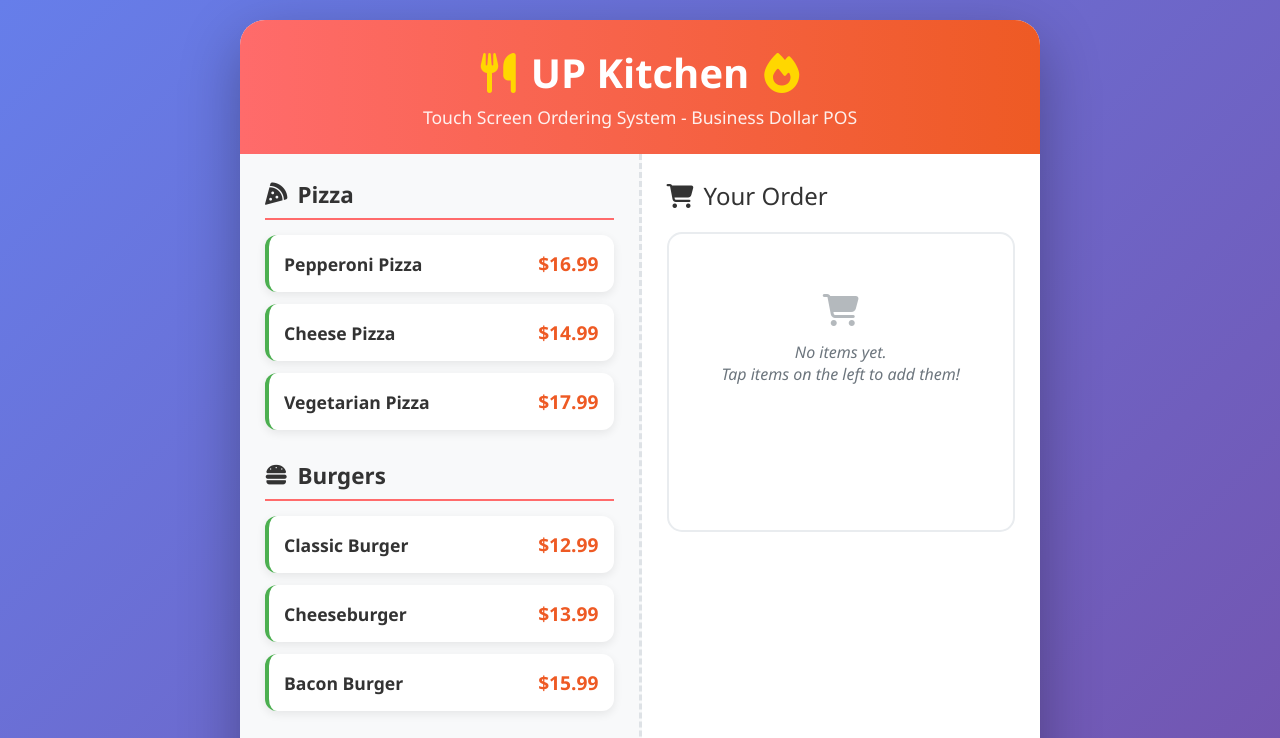
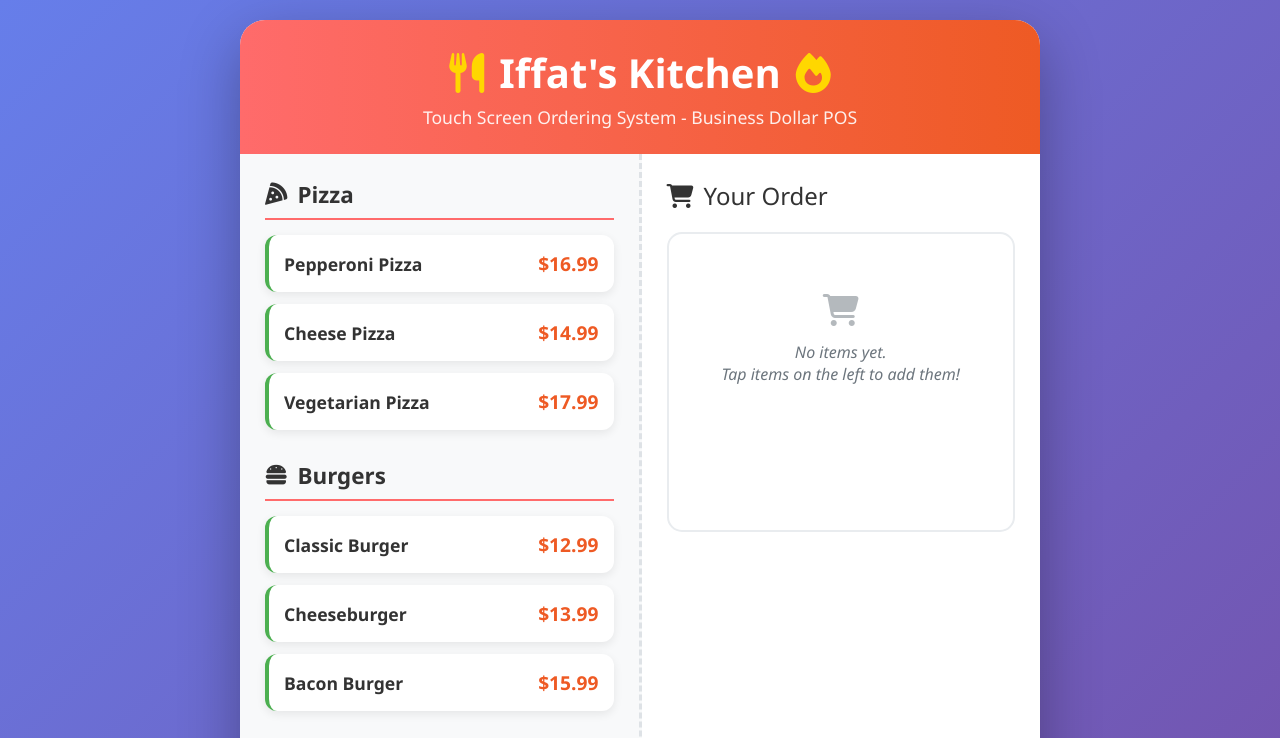
Before and after one commit to TheMaster786/dollarandupkitchen, a website: page index.html in a window 1280 px wide. Shown: the top 738 px of the page. Drawn offline with Linux system fonts and the light colour scheme.

Commit message:
Update index.html

```diff
--- a/index.html
+++ b/index.html
@@ -3,7 +3,7 @@
 <head>
     <meta charset="UTF-8">
     <meta name="viewport" content="width=device-width, initial-scale=1.0">
-    <title>UP Kitchen - Order Kiosk</title>
+    <title>Iffat's Kitchen - Order Kiosk</title>
     <link rel="stylesheet" href="https://cdnjs.cloudflare.com/ajax/libs/font-awesome/6.4.0/css/all.min.css">
     <style>
         * {
@@ -287,7 +287,7 @@
 <body>
     <div class="kiosk-container">
         <div class="header">
-            <h1><i class="fas fa-utensils"></i> UP Kitchen <i class="fas fa-fire"></i></h1>
+            <h1><i class="fas fa-utensils"></i> Iffat's Kitchen <i class="fas fa-fire"></i></h1>
             <p>Touch Screen Ordering System - Business Dollar POS</p>
         </div>
 
@@ -573,7 +573,7 @@
                     showNotification(`Order #${result.orderNumber} placed successfully! Total: $${total.toFixed(2)}`);
 
                     // Print receipt in console (simulated)
-                    console.log('=== UP KITCHEN RECEIPT ===');
+                    console.log('=== Iffat's Kitchen RECEIPT ===');
                     console.log(`Order #: ${result.orderNumber}`);
                     console.log(`Date: ${new Date().toLocaleString()}`);
                     console.log('--------------------------');
```
